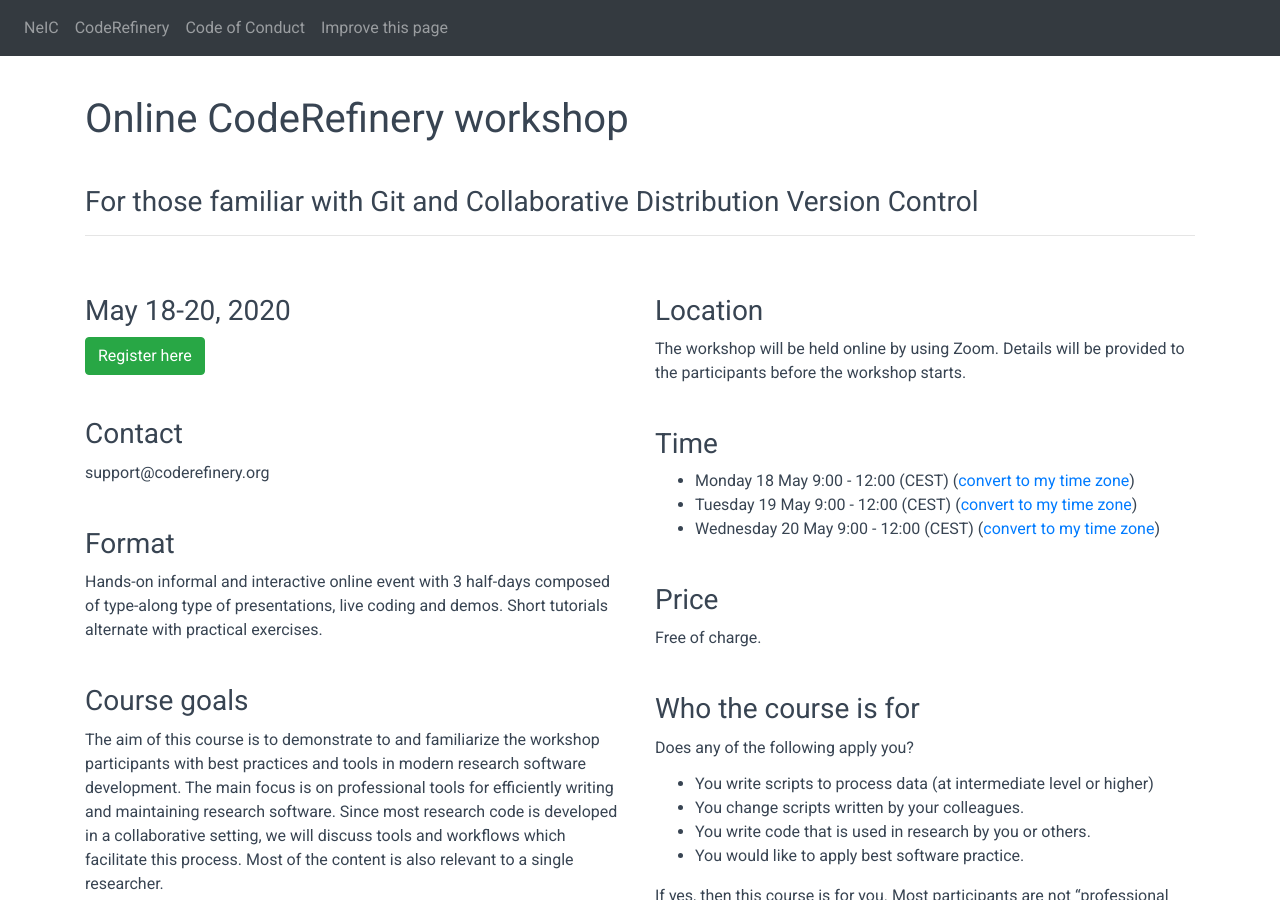
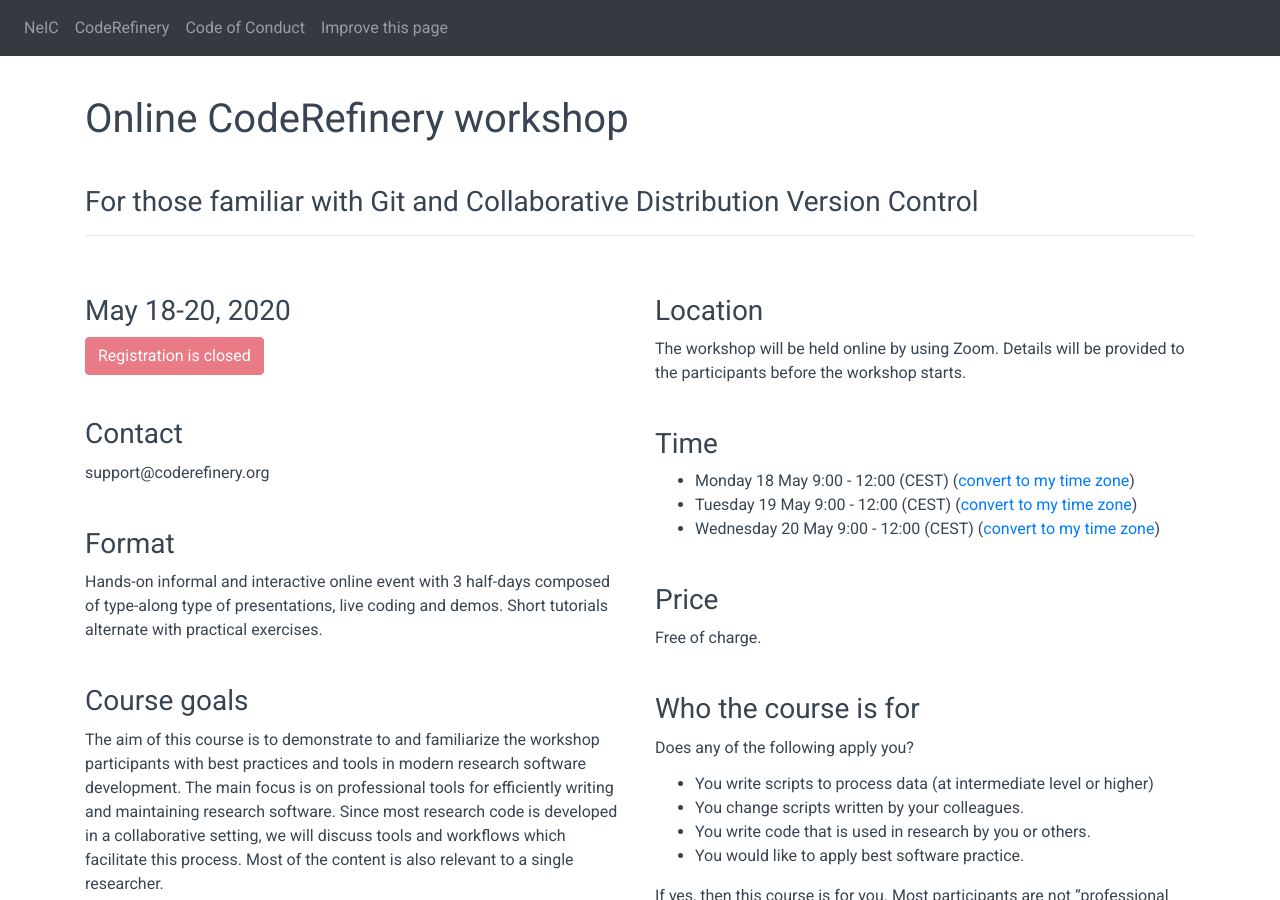
Before and after one commit to coderefinery/2020-05-18-online, a Jekyll site: the page built from index.md, in a window 1280 px wide and 900 px high. Built offline with Jekyll 4.4.1, drawn with Linux system fonts in a browser that asks for light colours; comment, search, counter and statistics services are not loaded.

Commit message:
registration is closed

```diff
--- a/left_column.md
+++ b/left_column.md
@@ -2,7 +2,7 @@
 
 ### May 18-20, 2020
 
-<a class="btn btn-success" href="https://indico.neic.no/event/140/" data-mode="1" target="_blank">Register here</a>
+<a class="btn btn-danger disabled" href="#" data-mode="1" target="_blank">Registration is closed</a>
 
 ### Contact
 
```
